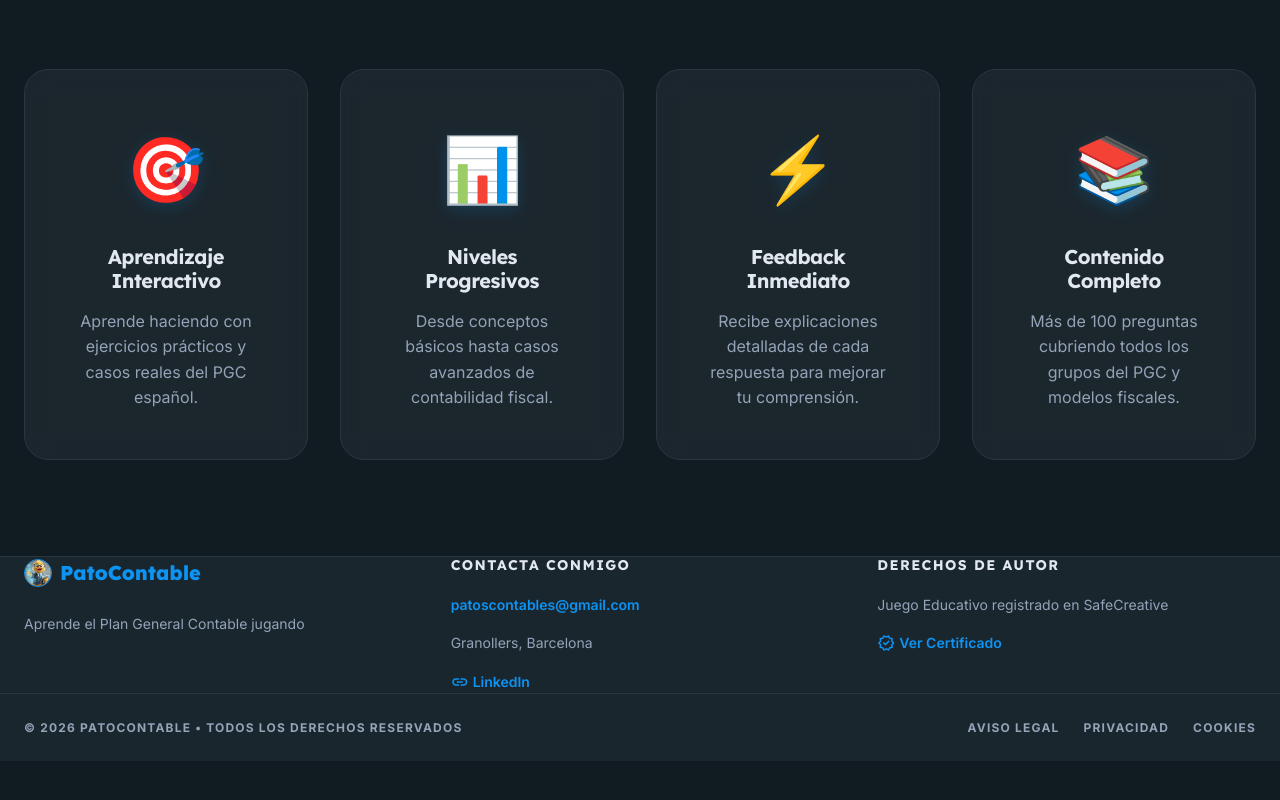
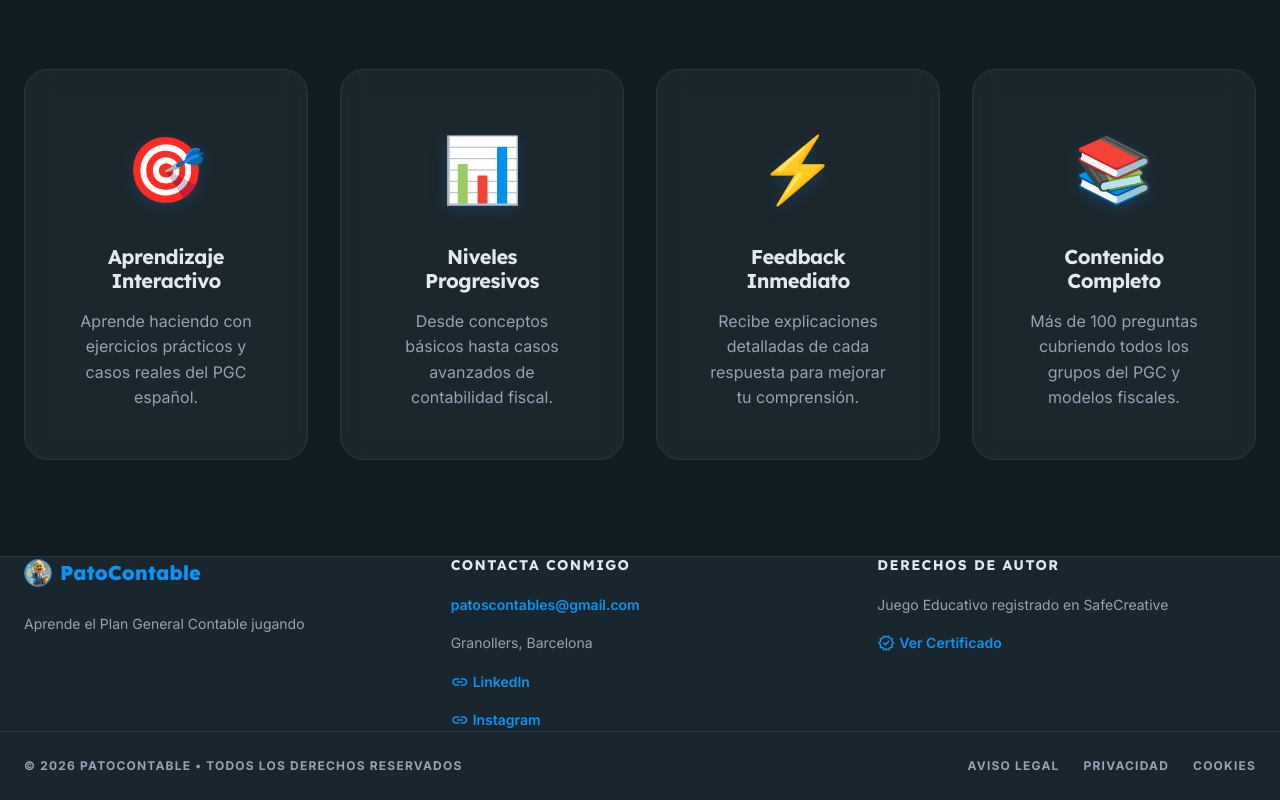
Before and after one commit to prbp03-lab/patocontableweb, a React (Vite) app: page / in a window 1280 px wide. Shown: the part 682-1482 px from the top of the page. Before the commit the page ends 1443 px from the top, so only its background shows below. Built offline with nearby package versions, Linux system fonts and the light colour scheme.

Commit message:
Add Instagram link to footer

```diff
--- a/src/components/layout/Footer.tsx
+++ b/src/components/layout/Footer.tsx
@@ -39,6 +39,15 @@ const Footer: React.FC = () => {
                         <span className="material-symbols-outlined">link</span>
                         {t('about.contact.linkedin')}
                     </a>
+                    <a
+                        href="https://www.instagram.com/patocontable/"
+                        target="_blank"
+                        rel="noopener noreferrer"
+                        className="footer-link"
+                    >
+                        <span className="material-symbols-outlined">link</span>
+                        Instagram
+                    </a>
                 </div>
 
                 <div className="footer-section">
```
